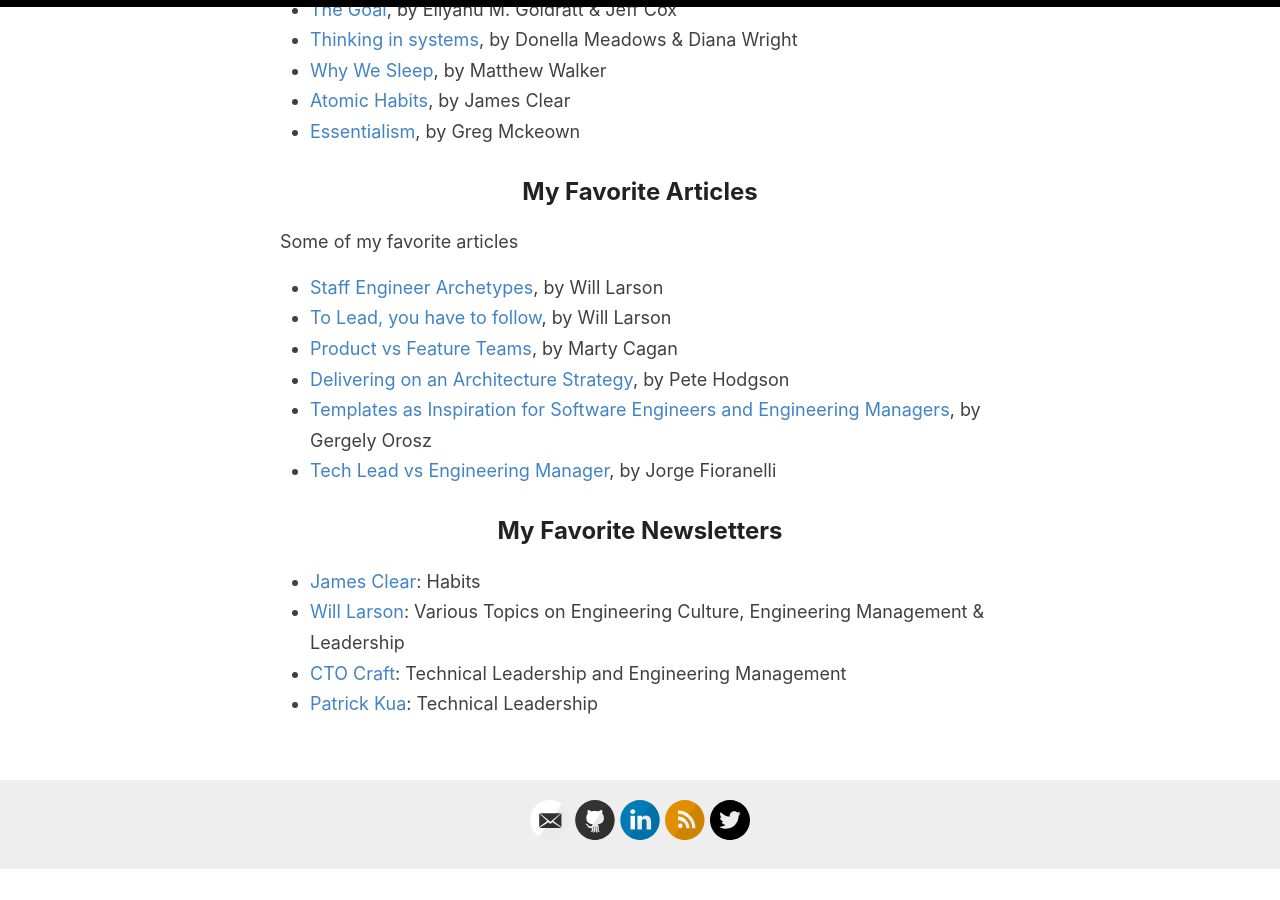
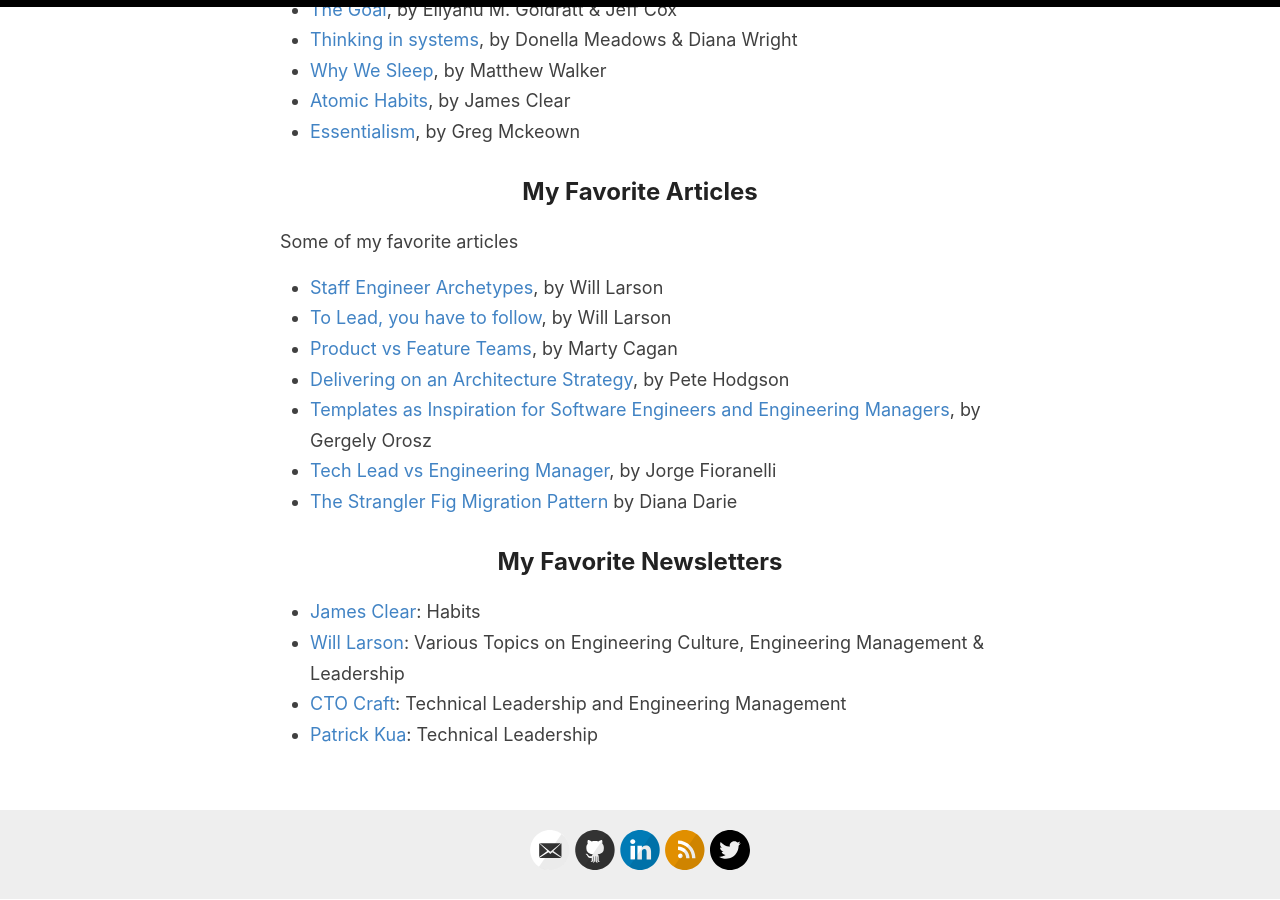
Before and after one commit to elfrank/elfrank.github.io, a Jekyll site: the page built from _pages/resources.md, in a window 1280 px wide and 900 px high, scrolled down 708 px. Built offline with Jekyll 4.4.1, drawn with Linux system fonts in a browser that asks for light colours; before the commit the page ends 1577 px from its top, so only the background shows below that.

Commit message:
Update resources.md

```diff
--- a/_pages/resources.md
+++ b/_pages/resources.md
@@ -31,6 +31,7 @@ Some of my favorite articles
 * [Delivering on an Architecture Strategy](https://blog.thepete.net/blog/2019/12/09/delivering-on-an-architecture-strategy/), by Pete Hodgson
 * [Templates as Inspiration for Software Engineers and Engineering Managers](https://blog.pragmaticengineer.com/templates-as-inspiration-for-software-engineers/), by Gergely Orosz
 * [Tech Lead vs Engineering Manager](http://www.engineeringladders.com/TechLead-EngineeringManager.html), by Jorge Fioranelli
+* [The Strangler Fig Migration Pattern](https://medium.com/@ddarie/the-strangler-fig-migration-pattern-2e20a7350511) by Diana Darie
 
 ## My Favorite Newsletters
 * [James Clear](https://jamesclear.com/): Habits
```
